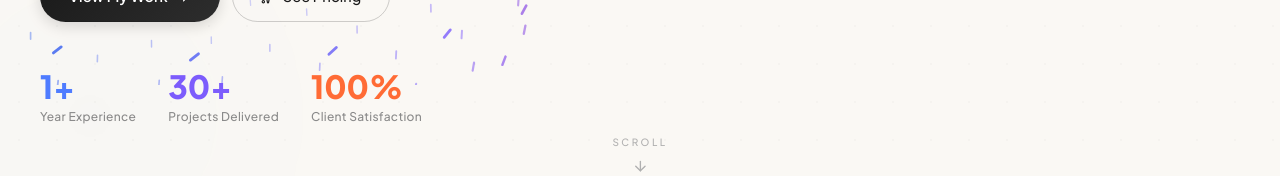
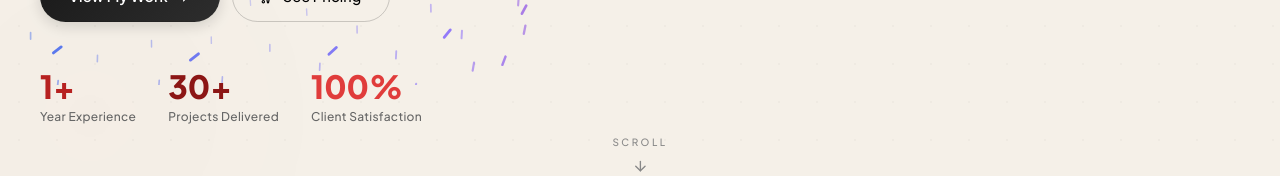
Before and after one commit to Loksha2/new-portfolio, a React (Vite) app: page / in a window 1280 px wide. Shown: the part 715-891 px from the top of the page. Built offline with nearby package versions, Linux system fonts and the light colour scheme; no server answers; the database is empty; a web font is replaced by a local one.

Commit message:
style: upgrade color palette to cream, black, and crimson red (#b72120)

```diff
--- a/src/components/About.tsx
+++ b/src/components/About.tsx
@@ -7,9 +7,9 @@ const easeOut = [0.22, 1, 0.36, 1] as const;
 
 const getDynamicColor = (color: string) => {
   const c = color?.toLowerCase();
-  if (c === '#4f7cff') return 'var(--color-accent-blue)';
-  if (c === '#7c5cfc') return 'var(--color-accent-purple)';
-  if (c === '#ff6b35') return 'var(--color-accent-warm)';
+  if (c === '#4f7cff' || c === '#b72120') return 'var(--color-accent-blue)';
+  if (c === '#7c5cfc' || c === '#8c1615') return 'var(--color-accent-purple)';
+  if (c === '#ff6b35' || c === '#e03c3b') return 'var(--color-accent-warm)';
   return color;
 };
 
--- a/src/components/Hero.tsx
+++ b/src/components/Hero.tsx
@@ -62,9 +62,9 @@ const FloatingElements = () => (
 
 const getDynamicColor = (color: string) => {
   const c = color?.toLowerCase();
-  if (c === '#4f7cff') return 'var(--color-accent-blue)';
-  if (c === '#7c5cfc') return 'var(--color-accent-purple)';
-  if (c === '#ff6b35') return 'var(--color-accent-warm)';
+  if (c === '#4f7cff' || c === '#b72120') return 'var(--color-accent-blue)';
+  if (c === '#7c5cfc' || c === '#8c1615') return 'var(--color-accent-purple)';
+  if (c === '#ff6b35' || c === '#e03c3b') return 'var(--color-accent-warm)';
   return color;
 };
 
--- a/src/components/Projects.tsx
+++ b/src/components/Projects.tsx
@@ -28,9 +28,9 @@ const STATIC_PROJECTS: Project[] = [];
 const getDynamicColor = (color: string) => {
   if (!color) return 'var(--color-accent-blue)';
   const lowerColor = color.toLowerCase();
-  if (lowerColor === '#4f7cff') return 'var(--color-accent-blue)';
-  if (lowerColor === '#7c5cfc') return 'var(--color-accent-purple)';
-  if (lowerColor === '#ff6b35') return 'var(--color-accent-warm)';
+  if (lowerColor === '#4f7cff' || lowerColor === '#b72120') return 'var(--color-accent-blue)';
+  if (lowerColor === '#7c5cfc' || lowerColor === '#8c1615') return 'var(--color-accent-purple)';
+  if (lowerColor === '#ff6b35' || lowerColor === '#e03c3b') return 'var(--color-accent-warm)';
   return color;
 };
 
--- a/src/components/SiteSettingsContext.tsx
+++ b/src/components/SiteSettingsContext.tsx
@@ -164,9 +164,9 @@ const defaultHero: HeroSettings = {
   ctaSecondary: "See Pricing",
   profileImage: "",
   stats: [
-    { value: "1+", label: "Year Experience", color: "#4f7cff" },
-    { value: "30+", label: "Projects Delivered", color: "#7c5cfc" },
-    { value: "100%", label: "Client Satisfaction", color: "#ff6b35" }
+    { value: "1+", label: "Year Experience", color: "#b72120" },
+    { value: "30+", label: "Projects Delivered", color: "#8c1615" },
+    { value: "100%", label: "Client Satisfaction", color: "#e03c3b" }
   ],
   floatingPills: ["Logo Design", "Brand Identity", "Social Media", "Typography"]
 };
@@ -183,9 +183,9 @@ const defaultAbout: AboutSettings = {
   quote:
     "Good design is not just how something looks — it is how something feels, communicates, and endures in the mind of the viewer.",
   stats: [
-    { value: "1+", unit: "Year", label: "Experience", color: "#4f7cff" },
-    { value: "∞", unit: "", label: "Brand Identity Design", color: "#7c5cfc" },
-    { value: "30+", unit: "", label: "Social Media Posters", color: "#ff6b35" }
+    { value: "1+", unit: "Year", label: "Experience", color: "#b72120" },
+    { value: "∞", unit: "", label: "Brand Identity Design", color: "#8c1615" },
+    { value: "30+", unit: "", label: "Social Media Posters", color: "#e03c3b" }
   ],
   skills: [
     { label: "Brand Identity", level: 90 },
--- a/src/index.css
+++ b/src/index.css
@@ -22,80 +22,80 @@
     --color-ivory:   #faf8f4;
     --color-cream:   #f5f0e8;
     --color-sand:    #ede8df;
-    --color-charcoal:#1a1a1a;
-    --color-slate:   #2d2d2d;
-    --color-muted:   #6b6b6b;
-    --color-accent-blue:   #4f7cff;
-    --color-accent-purple: #7c5cfc;
-    --color-accent-warm:   #ff6b35;
-    --color-accent-blue-glow: rgba(79,124,255,0.15);
-    --color-accent-purple-glow: rgba(124,92,252,0.15);
-    --color-accent-warm-glow: rgba(255,107,53,0.15);
+    --color-charcoal:#000000;
+    --color-slate:   #1a1a1a;
+    --color-muted:   #444444;
+    --color-accent-blue:   #b72120;
+    --color-accent-purple: #8c1615;
+    --color-accent-warm:   #e03c3b;
+    --color-accent-blue-glow: rgba(183, 33, 32, 0.15);
+    --color-accent-purple-glow: rgba(140, 22, 21, 0.15);
+    --color-accent-warm-glow: rgba(224, 60, 59, 0.15);
 
-    --bg-page:       #faf8f4;
-    --bg-section-alt:#f5f0e8;
+    --bg-page:       #f5f0e8;
+    --bg-section-alt:#faf8f4;
     --bg-section-alt2:#ede8df;
     --bg-card:       #ffffff;
-    --bg-card-end:   #f9f6f1;
+    --bg-card-end:   #faf8f4;
     --bg-card-alt:   #faf6f1;
 
-    --text-primary:  #1a1a1a;
-    --text-secondary:#5a5a5a;
-    --text-muted:    #6b6b6b;
-    --text-faint:    #8a8a8a;
-    --text-ghost:    #b0b0b0;
+    --text-primary:  #000000;
+    --text-secondary:#222222;
+    --text-muted:    #444444;
+    --text-faint:    #666666;
+    --text-ghost:    #888888;
 
-    --border-subtle: rgba(237,232,223,0.9);
-    --border-medium: rgba(237,232,223,0.8);
+    --border-subtle: rgba(183,33,32,0.1);
+    --border-medium: rgba(183,33,32,0.15);
 
-    --nav-bg:        rgba(250,248,244,0.85);
-    --nav-border:    rgba(237,232,223,0.8);
+    --nav-bg:        rgba(245,240,232,0.85);
+    --nav-border:    rgba(183,33,32,0.1);
 
-    --shadow-sm:     0 2px 8px rgba(0,0,0,0.04);
-    --shadow-md:     0 4px 20px rgba(0,0,0,0.05);
-    --shadow-lg:     0 8px 40px rgba(0,0,0,0.08);
-    --shadow-hover:  0 24px 60px rgba(0,0,0,0.12);
+    --shadow-sm:     0 2px 8px rgba(0,0,0,0.02);
+    --shadow-md:     0 4px 20px rgba(0,0,0,0.03);
+    --shadow-lg:     0 8px 40px rgba(0,0,0,0.05);
+    --shadow-hover:  0 24px 60px rgba(0,0,0,0.08);
 
-    --scrollbar-track: #faf8f4;
+    --scrollbar-track: #f5f0e8;
     --scrollbar-thumb: #ede8df;
     --scrollbar-hover: #c8bfaf;
   }
 
   [data-theme='dark'] {
-    --color-ivory:   #111114;
-    --color-cream:   #17171b;
-    --color-sand:    #202026;
-    --color-charcoal:#edeae4;
-    --color-slate:   #d0ccc6;
-    --color-muted:   #999;
+    --color-ivory:   #0a0a0c;
+    --color-cream:   #121215;
+    --color-sand:    #18181d;
+    --color-charcoal:#f5f0e8;
+    --color-slate:   #e2ddd5;
+    --color-muted:   #a29d94;
 
-    --bg-page:       #111114;
-    --bg-section-alt:#17171b;
-    --bg-section-alt2:#202026;
-    --bg-card:       #1c1c22;
-    --bg-card-end:   #18181e;
-    --bg-card-alt:   #1a1a20;
+    --bg-page:       #000000;
+    --bg-section-alt:#0a0a0c;
+    --bg-section-alt2:#121215;
+    --bg-card:       #0a0a0c;
+    --bg-card-end:   #050506;
+    --bg-card-alt:   #08080a;
 
-    --text-primary:  #edeae4;
-    --text-secondary:#b5b0aa;
-    --text-muted:    #888;
-    --text-faint:    #666;
-    --text-ghost:    #444;
+    --text-primary:  #f5f0e8;
+    --text-secondary:#c8c3ba;
+    --text-muted:    #a29d94;
+    --text-faint:    #7d7870;
+    --text-ghost:    #55514b;
 
-    --border-subtle: rgba(255,255,255,0.07);
-    --border-medium: rgba(255,255,255,0.06);
+    --border-subtle: rgba(245,240,232,0.08);
+    --border-medium: rgba(245,240,232,0.06);
 
-    --nav-bg:        rgba(14,14,17,0.92);
-    --nav-border:    rgba(255,255,255,0.07);
+    --nav-bg:        rgba(0,0,0,0.92);
+    --nav-border:    rgba(245,240,232,0.08);
 
     --shadow-sm:     0 2px 8px rgba(0,0,0,0.3);
     --shadow-md:     0 4px 20px rgba(0,0,0,0.35);
     --shadow-lg:     0 8px 40px rgba(0,0,0,0.45);
     --shadow-hover:  0 24px 60px rgba(0,0,0,0.55);
 
-    --scrollbar-track: #111114;
-    --scrollbar-thumb: #28282e;
-    --scrollbar-hover: #38383e;
+    --scrollbar-track: #000000;
+    --scrollbar-thumb: #121215;
+    --scrollbar-hover: #1c1c20;
   }
 
   * { box-sizing: border-box; margin: 0; padding: 0; }
```
